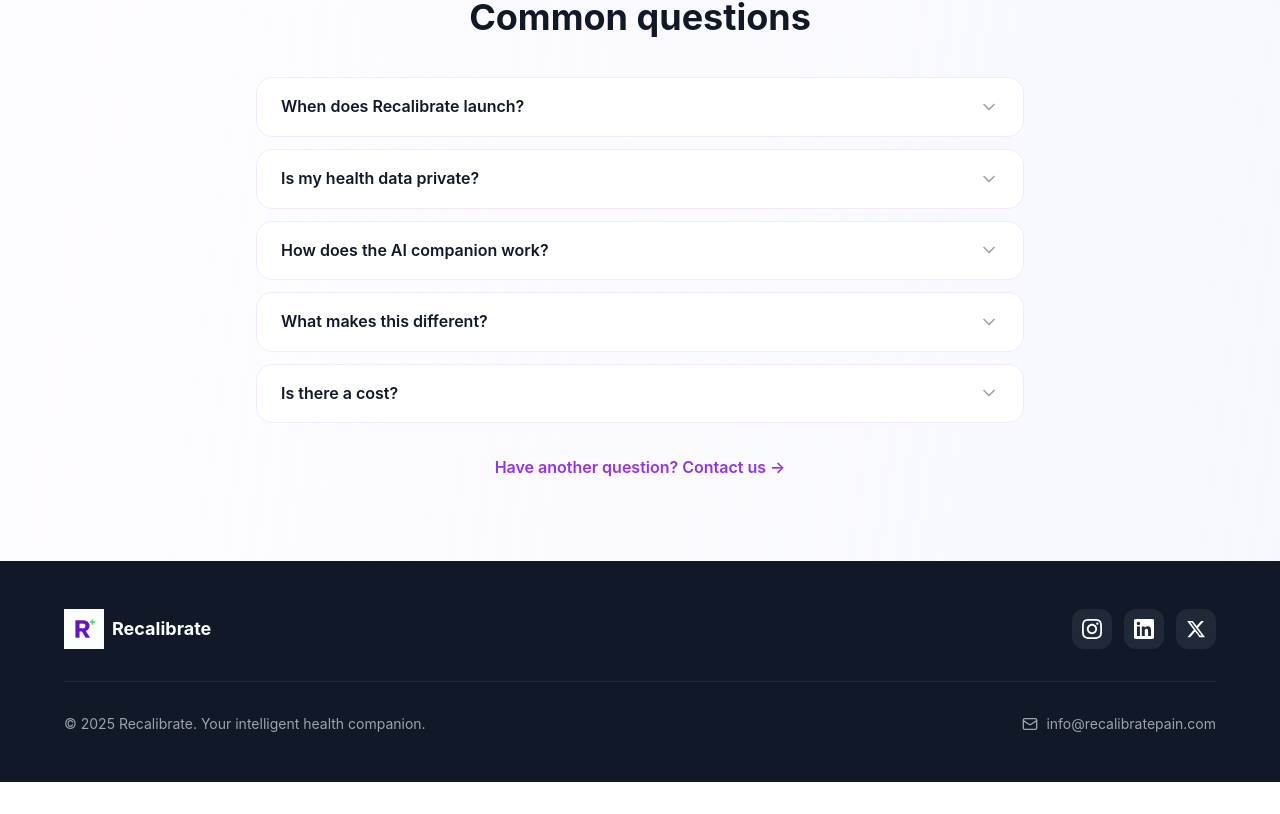
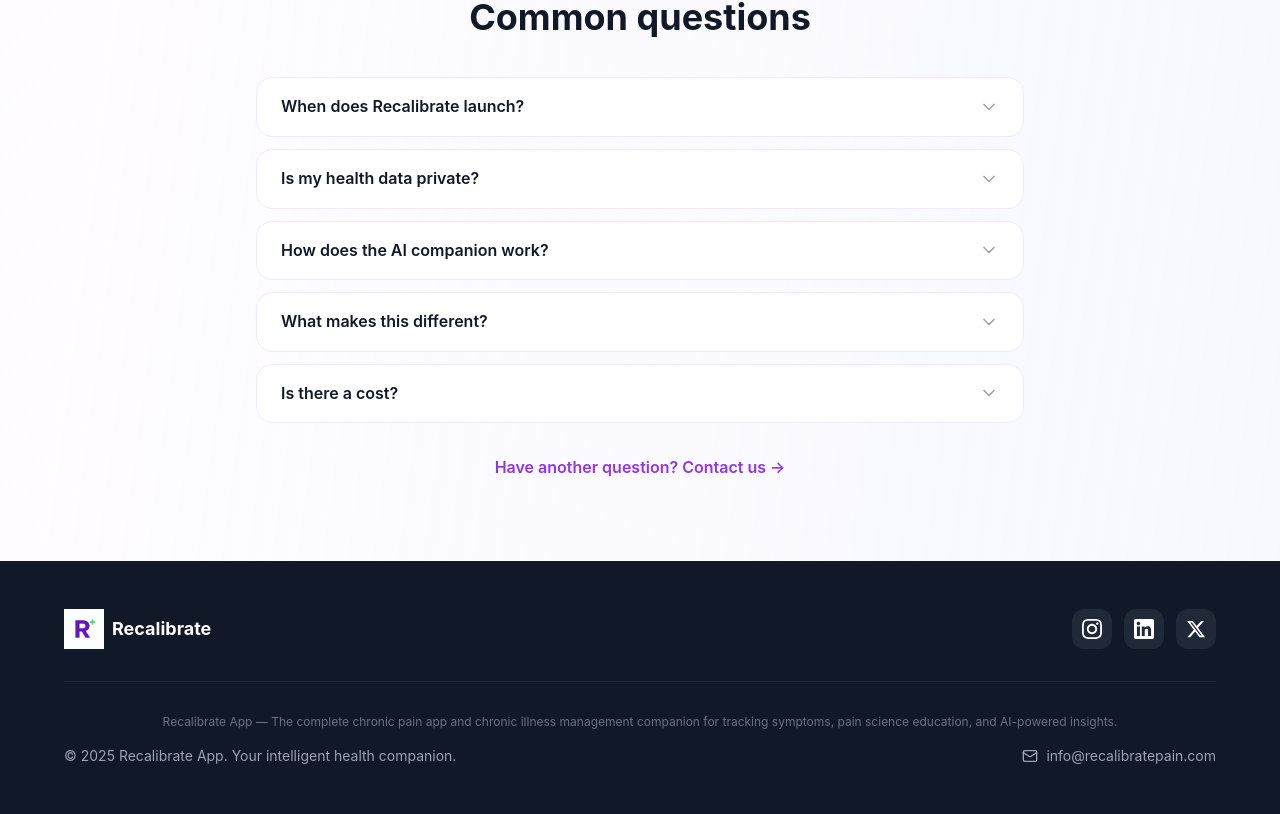
Before and after one commit to TS11-dev/recalibratepain-waitlist, a React (Create React App) app in the folder frontend/: page / in a window 1280 px wide. Shown: the part 8915-9729 px from the top of the page. Before the commit the page ends 9697 px from the top, so only its background shows below. Built offline with nearby package versions, Linux system fonts and the light colour scheme; no server answers.

Commit message:
auto-commit for 6047a8fa-b605-48b0-bf38-01aca8ebc91c

```diff
--- a/frontend/src/App.js
+++ b/frontend/src/App.js
@@ -1314,12 +1314,15 @@ function App() {
               </div>
             </div>
 
-            <div className="border-t border-gray-800 mt-8 pt-8 flex flex-col sm:flex-row justify-between items-center gap-4">
-              <p className="text-gray-400 text-sm">© 2025 Recalibrate. Your intelligent health companion.</p>
-              <a href="mailto:info@recalibratepain.com" className="text-gray-400 hover:text-white text-sm flex items-center gap-2">
-                <Mail className="w-4 h-4" />
-                info@recalibratepain.com
-              </a>
+            <div className="border-t border-gray-800 mt-8 pt-8">
+              <p className="text-gray-500 text-xs text-center mb-4">Recalibrate App — The complete chronic pain app and chronic illness management companion for tracking symptoms, pain science education, and AI-powered insights.</p>
+              <div className="flex flex-col sm:flex-row justify-between items-center gap-4">
+                <p className="text-gray-400 text-sm">© 2025 Recalibrate App. Your intelligent health companion.</p>
+                <a href="mailto:info@recalibratepain.com" className="text-gray-400 hover:text-white text-sm flex items-center gap-2">
+                  <Mail className="w-4 h-4" />
+                  info@recalibratepain.com
+                </a>
+              </div>
             </div>
           </div>
         </footer>
```
